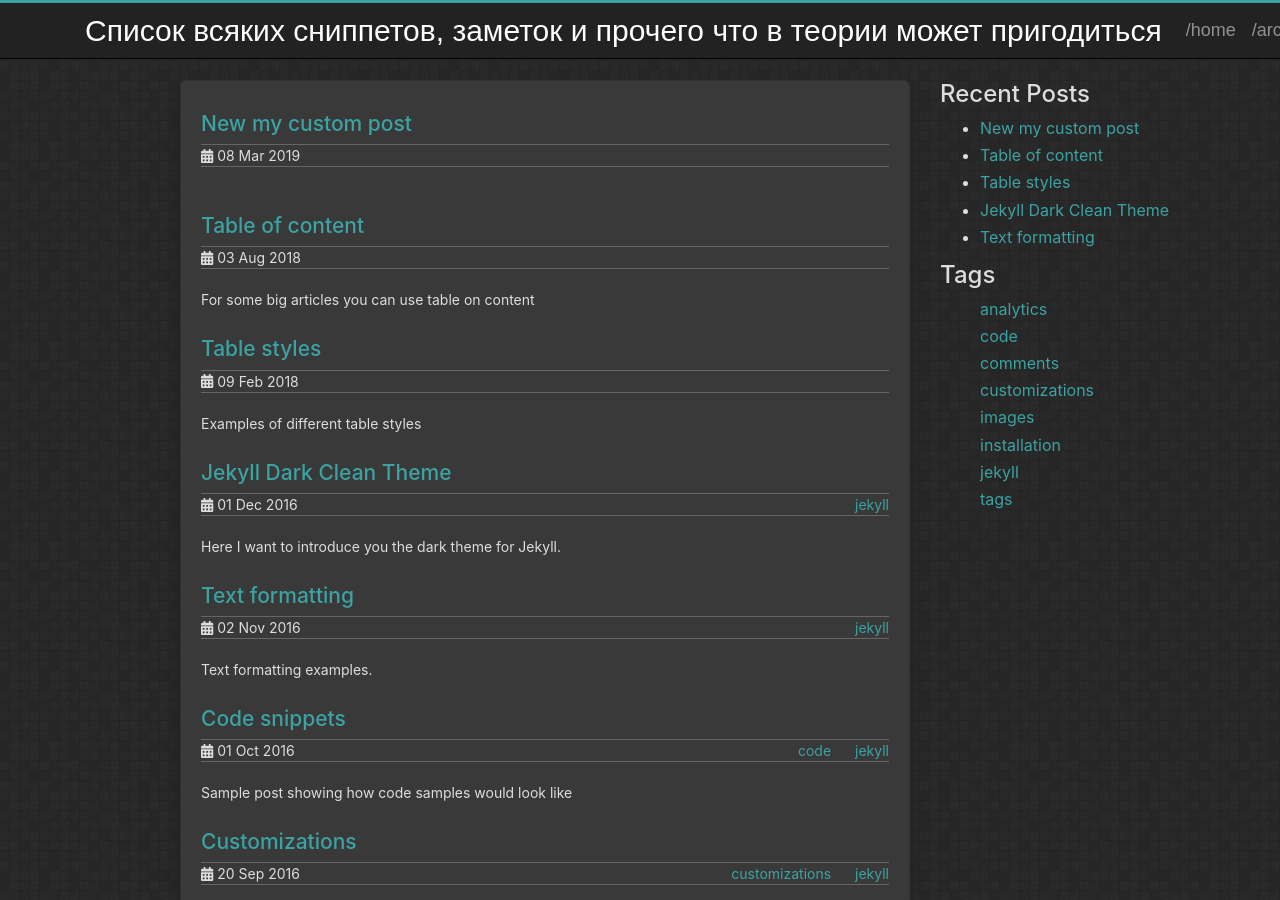
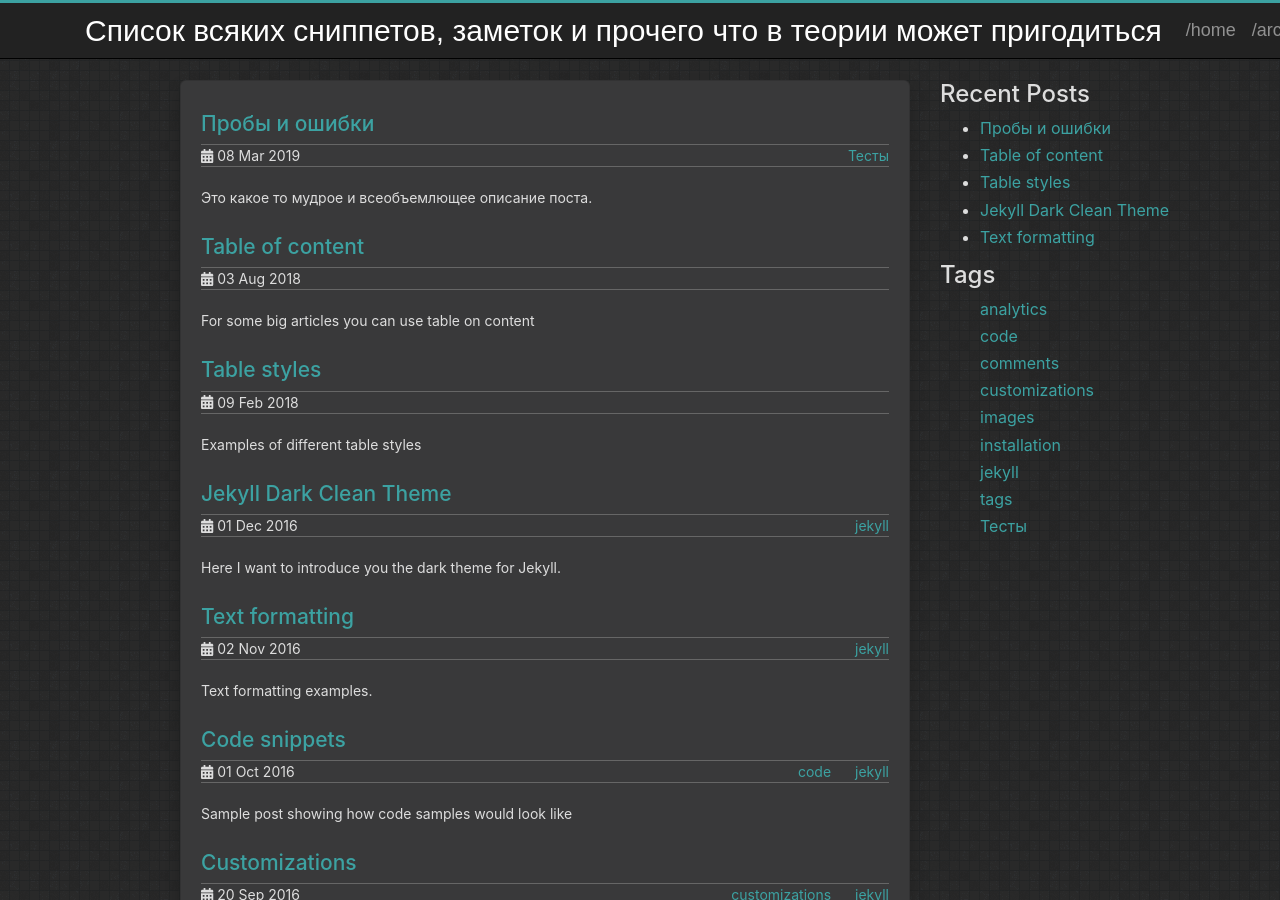
Before and after one commit to NeuroPastor/NeuroPastor.github.io, a Jekyll site: the page built from index.md, in a window 1280 px wide and 900 px high. Built offline with Jekyll 4.4.1, drawn with Linux system fonts in a browser that asks for light colours.

Commit message:
no message

```diff
--- a/_posts/2019-03-08-new-my-custom-post.markdown
+++ b/_posts/2019-03-08-new-my-custom-post.markdown
@@ -1,6 +1,8 @@
 ---
-title: New my custom post
+title: Пробы и ошибки
 layout: post
+tags: Тесты
+description: Это какое то мудрое и всеобъемлющее описание поста.
 ---
 
 # This is h1. May be:)
```
